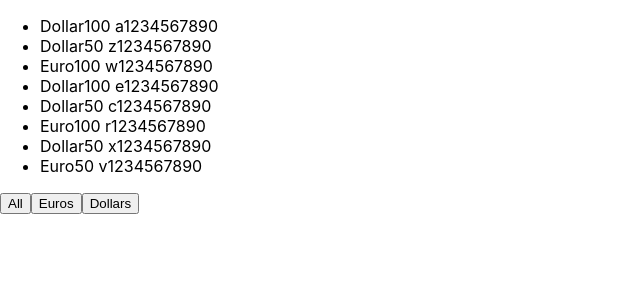
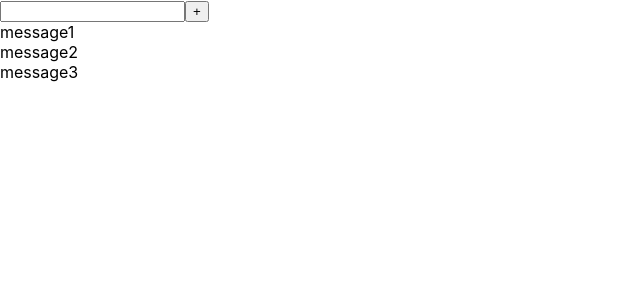
Before and after one commit to DenysDominskyi/microtasks, a React (Create React App) app: page / in a window 1280 px wide. Shown: the top 300 px of the page, without its empty margins (0-640 px from the left). Built offline with nearby package versions, Linux system fonts and the light colour scheme.

Commit message:
sprint01-02. Input

```diff
--- a/src/App.tsx
+++ b/src/App.tsx
@@ -6,6 +6,8 @@ import { Footer } from './site/Footer';
 import { NewComponent } from './NewComponent';
 import { Button } from './components/Button';
 import { SecondNewComponent } from './SecondNewComponent';
+import { FullInput } from './components/FullInput';
+import { Input } from './components/Input';
 
 export type ObjType = {
   banknots: string
@@ -15,20 +17,35 @@ export type ObjType = {
 
 function App() {
 
-  const [money, setMoney] = useState([
-    { banknots: 'Dollar', value: 100, number: ' a1234567890' },
-    { banknots: 'Dollar', value: 50, number: ' z1234567890' },
-    { banknots: 'Euro', value: 100, number: ' w1234567890' },
-    { banknots: 'Dollar', value: 100, number: ' e1234567890' },
-    { banknots: 'Dollar', value: 50, number: ' c1234567890' },
-    { banknots: 'Euro', value: 100, number: ' r1234567890' },
-    { banknots: 'Dollar', value: 50, number: ' x1234567890' },
-    { banknots: 'Euro', value: 50, number: ' v1234567890' },
+  const [messages, setMessage] = useState([
+    { message: 'message1' },
+    { message: 'message2' },
+    { message: 'message3' },
   ])
+
+  const [localInputState, setLocalInputState] = useState('')
+
+  const addMessageWithValue = () => {
+    const newMassage = { message: localInputState }
+    setMessage([newMassage, ...messages])
+    setLocalInputState('')
+  }
+
+  // const addMessage = (newMessageText: string) => {
+  //   const newMassage = { message: newMessageText }
+  //   setMessage([newMassage, ...messages])
+  // }
 
   return (
     <>
-      <SecondNewComponent filteredMoney={money}/>
+      {/* <FullInput addMessage={addMessage} /> */}
+      <Input value={localInputState} setValue={setLocalInputState} />
+      <Button title='+' callBack={addMessageWithValue} />
+      {messages.map((el, index) => {
+        return (
+          <div key={index}>{el.message}</div>
+        )
+      })}
     </>
   );
 }
--- a/src/SecondNewComponent.tsx
+++ b/src/SecondNewComponent.tsx
@@ -30,9 +30,6 @@ export const SecondNewComponent = (props: SecondNewComponentPropsType) => {
     if(filter === 'Dollar') {
         newMoney = props.filteredMoney.filter(obj => obj.banknots === 'Dollar')
     }
-    if(filter === 'All') {
-        newMoney = props.filteredMoney
-    }
 
     return (
         <div>
--- /dev/null
+++ b/src/components/FullInput.tsx
@@ -0,0 +1,24 @@
+import React, { ChangeEvent, useState } from 'react'
+
+type PropsType = {
+    addMessage: (newMessageText: string) => void
+}
+
+export const FullInput = (props: PropsType) => {
+    const [inputValue, setInputValue] = useState('')
+
+    const onChangeInputHandler = (e: ChangeEvent<HTMLInputElement>) => {
+        setInputValue(e.currentTarget.value)
+    }
+    const onClickHandler = () => {
+        props.addMessage(inputValue)
+        setInputValue('')
+    }
+
+    return (
+        <div>
+            a
+            <button onClick={onClickHandler}>+</button>
+        </div>
+    )
+}
--- /dev/null
+++ b/src/components/Input.tsx
@@ -0,0 +1,17 @@
+import React, { ChangeEvent, useState } from 'react'
+
+type PropsType = {
+    value: string
+    setValue: (value: string) => void
+}
+
+export const Input = (props: PropsType) => {
+
+    const onInputChangeHandler = (e: ChangeEvent<HTMLInputElement>) => {
+        props.setValue(e.currentTarget.value)
+    }
+
+    return (
+        <input onChange={onInputChangeHandler} type="text" value={props.value} />
+    )
+}
```
